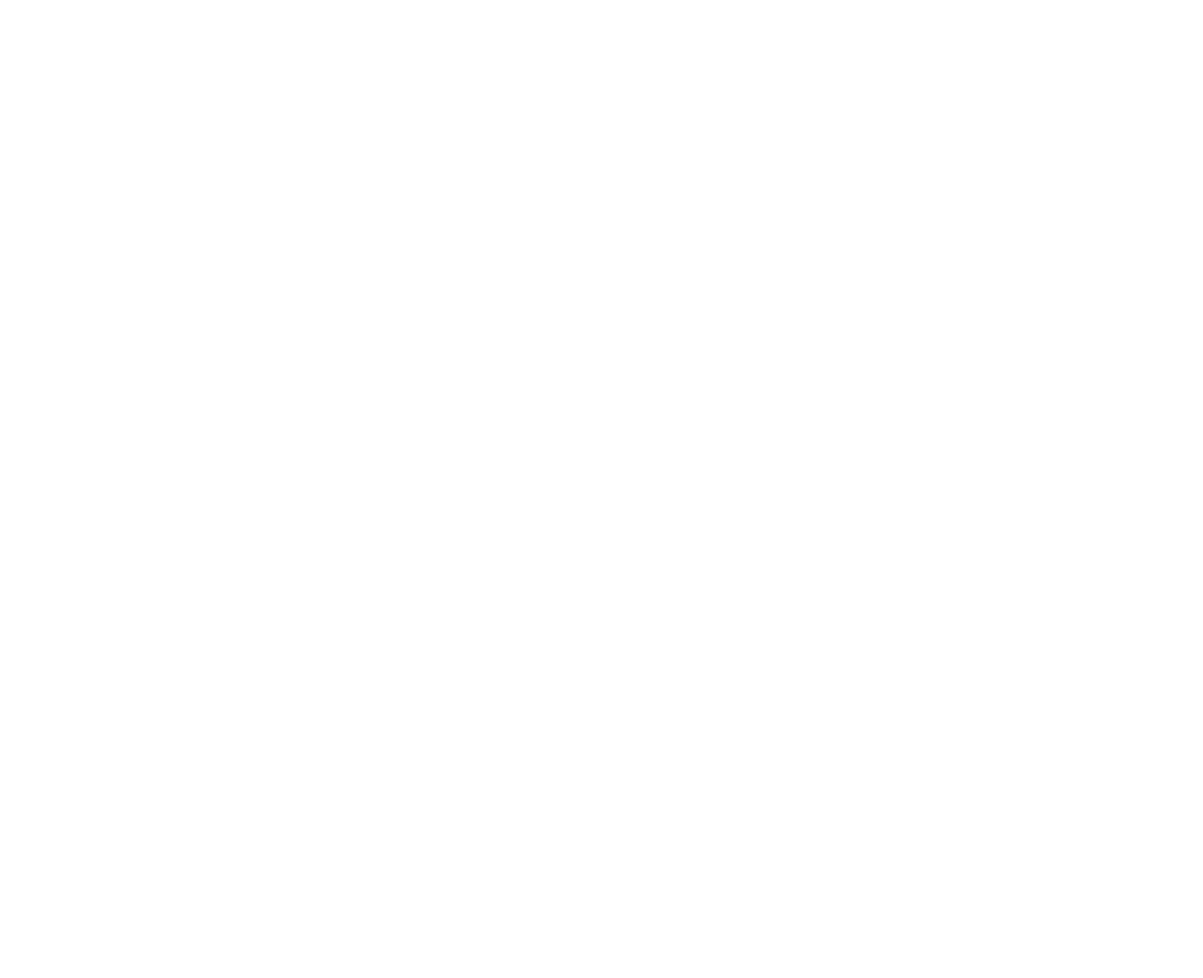
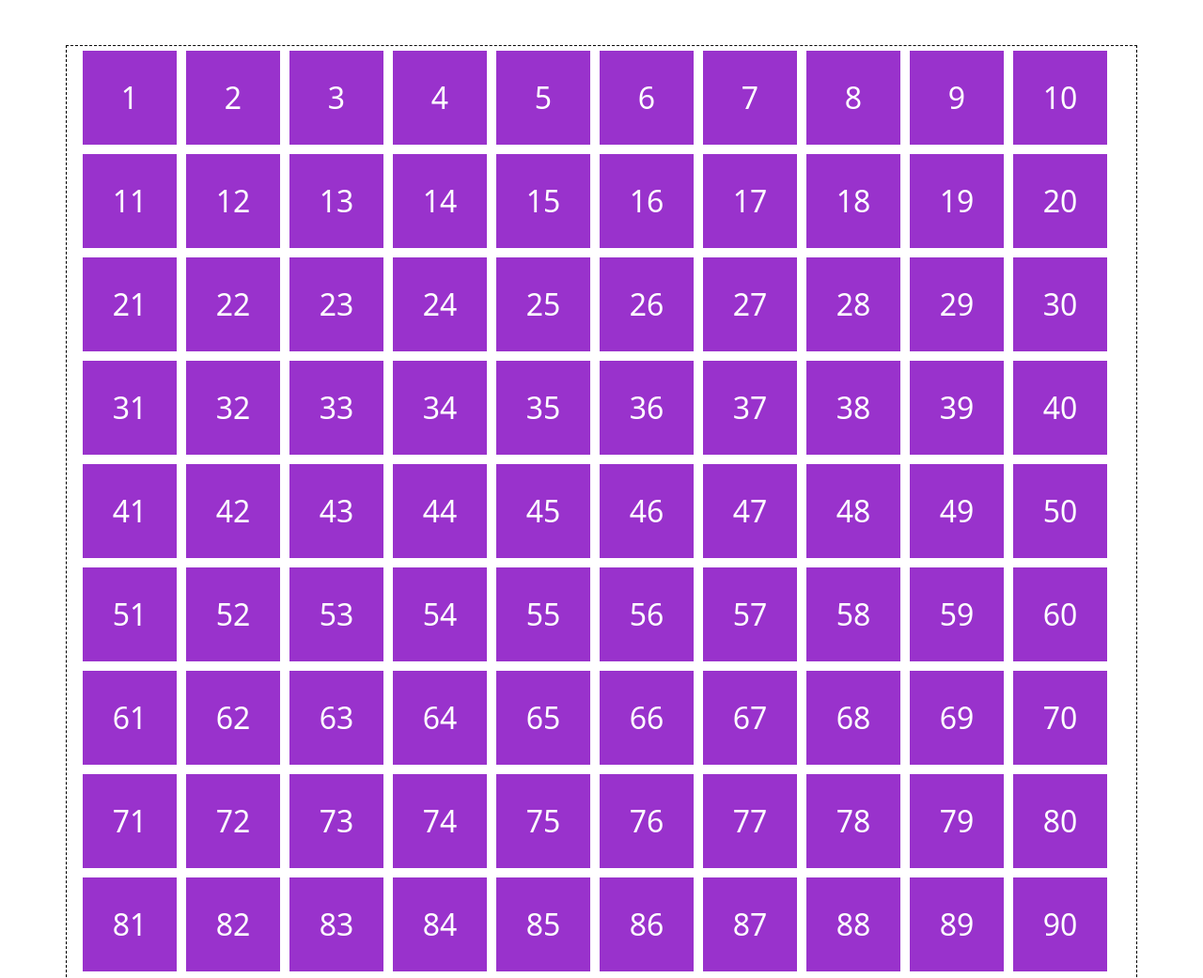
Before and after one commit to Jomar-Navarro/js-fizzbuzz, a plain HTML site: page index.html in a window 1280 px wide. Shown: the top 1041 px of the page at 94% size. Before the commit the page ends 800 px from the top, so only its background shows below. Drawn offline with nearby package versions, Linux system fonts and the light colour scheme.

Commit message:
[add] print 1 to 100 working

```diff
--- a/index.html
+++ b/index.html
@@ -9,6 +9,13 @@
 </head>
 <body>
 
+  <main>
+    <section>
+      <div id="container-box" class="container my-5 debug flex-wrap d-flex">
+        <!-- <div class="box">J</div> -->
+      </div>
+    </section>
+  </main>
 
   <script src="js/script.js"></script>
 </body>
--- a/js/script.js
+++ b/js/script.js
@@ -0,0 +1,10 @@
+console.log('js-fizzbuzz');
+
+
+const box = document.getElementById('container-box');
+for(let i = 1; i <= 100; i++){
+  box.innerHTML += `
+    <div class="box">${i}</div>
+  `
+  console.log(box);
+}
--- a/styles/style.css
+++ b/styles/style.css
@@ -0,0 +1,15 @@
+.debug{
+  border: 1px dashed black;
+}
+
+.box{
+  display: flex;
+  justify-content: center;
+  align-items: center;
+  background-color: darkorchid;
+  width: 100px;
+  height: 100px;
+  color: white;
+  font-size: 2rem;
+  margin: 5px;
+}
```
Also changed, not shown: 1 other file.
